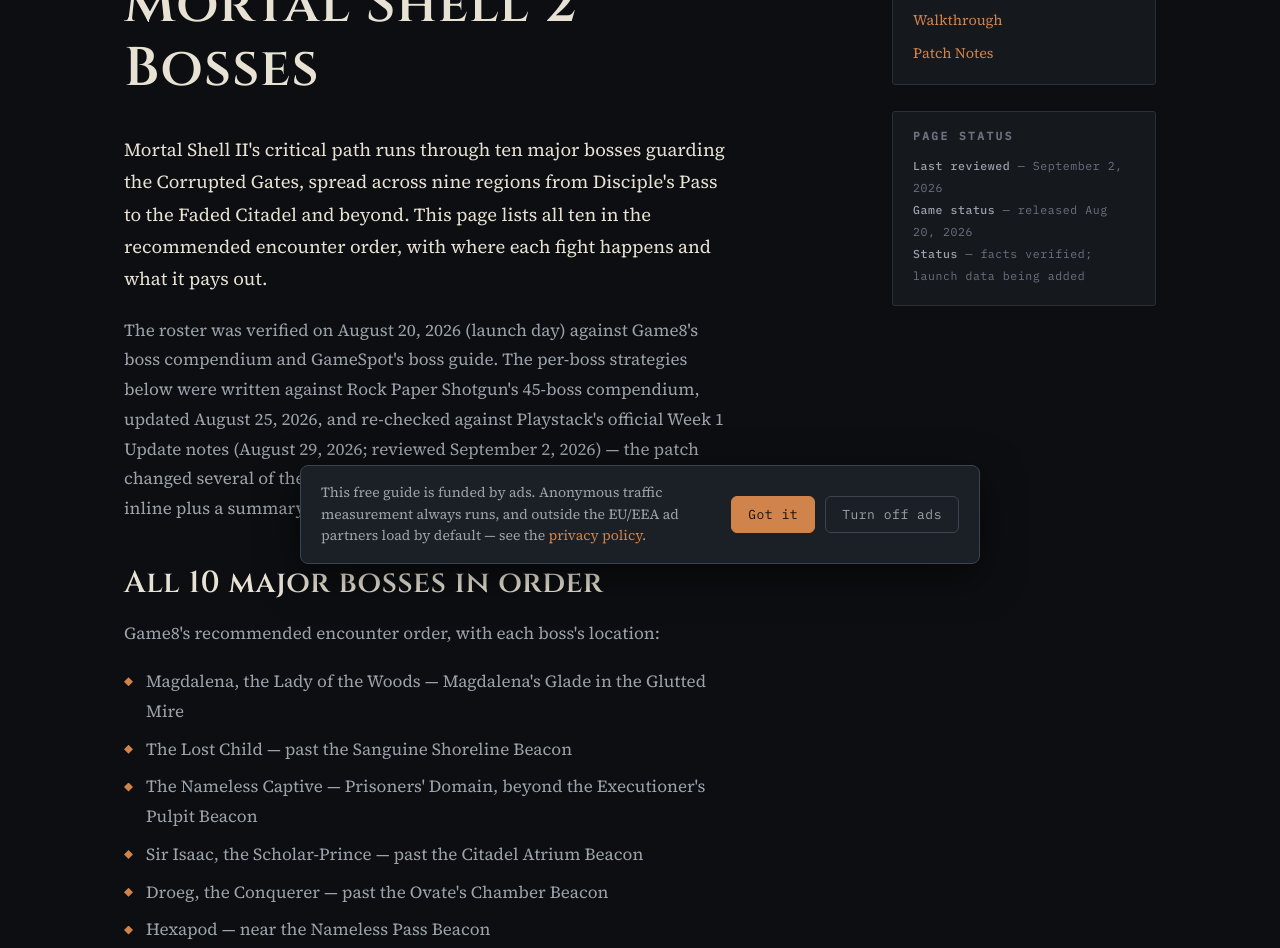
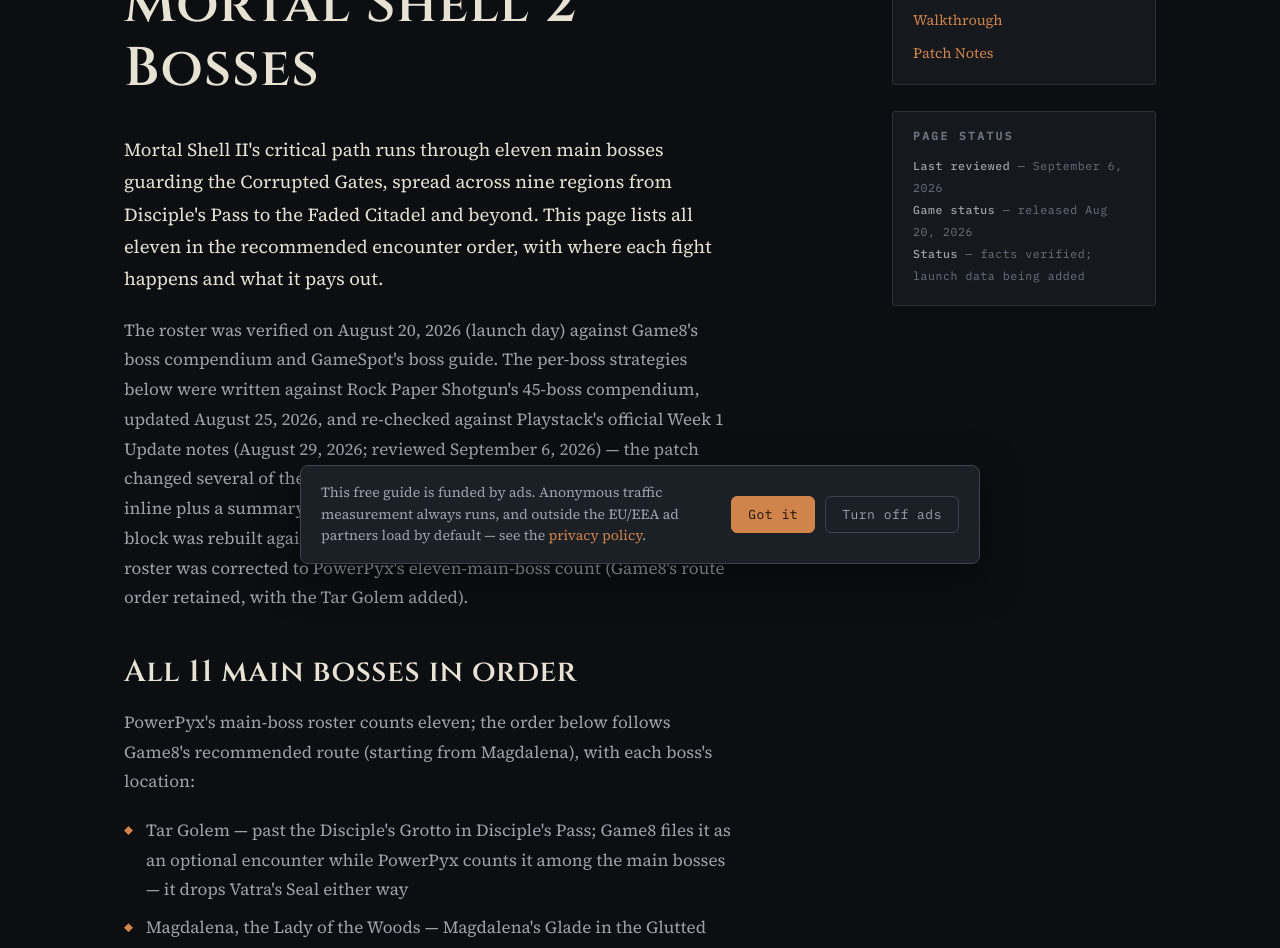
Before and after one commit to bruce-hmz/-mortalshell2, a Next.js app: page /bosses in a window 1280 px wide. Shown: the part 220-1168 px from the top of the page. Built offline with nearby package versions, Linux system fonts and the light colour scheme; no server answers.

Commit message:
content: player-demand actions 2026-09-06 (Zmey strategy rebuild, roster corrected to 11 main bosses, ossinite farming, death-gloom FAQ)

```diff
--- a/content/pages.ts
+++ b/content/pages.ts
@@ -718,9 +718,9 @@ export const guidePages: GuidePage[] = [
     slug: "farming-guide",
     metaTitle: "Mortal Shell 2 Farming Guide: Gloom, Coin & Glimpse After Week 1 Update",
     metaDescription:
-      "Where to farm Gloom, Coin and Glimpse in Mortal Shell 2 after the Week 1 Update: the un-capped Glimpse/Tarcore economy, Glimpse Stones, the Sunken Village sheep loop, Mammon's doubled gold, and the Tarforge math that decides what you actually need.",
+      "Where to farm Gloom, Coin and Glimpse in Mortal Shell 2 after the Week 1 Update: the un-capped Glimpse/Tarcore economy, the Sunken Village sheep loop, Mammon's doubled gold, where Ossinite actually drops, and the Tarforge math that decides what you actually need.",
     cardBlurb:
-      "Three Beacon loops for Gloom, four methods for Coin, and the Week 1 economy changes that decide how much you really need before grinding.",
+      "Three Beacon loops for Gloom, four methods for Coin, the Ossinite loop at Withered Shoals, and the Week 1 economy changes that decide how much you really need before grinding.",
     heroImage: {
       src: "/img/site-2.jpg",
       alt: "Mortal Shell II key art with a knight standing before a ruined bridge",
@@ -730,7 +730,7 @@ export const guidePages: GuidePage[] = [
     eyebrow: "Economy",
     intro: [
       "Everything in Fallgrimm costs something: levels eat Gloom, weapons eat Coin and materials, and the Tarforge happily consumes both. Most launch-era farm routes were calibrated to the old economy — then Balance Patch 1 (August 20) cut Tarforge smelting costs by 75%, significantly raised gold drops, and made Mammon enemies pay double. The Week 1 Update (August 29) went further and broke the economy's central constraint: **Glimpses and Tarcores are no longer finite**. This page ranks the loops actually worth your time under the current numbers, plus what each currency buys so you know when to stop grinding.",
-      "Loop data was verified on August 27, 2026 against GamingBolt's dedicated Gloom and Coin farming guides (both published post-launch on August 21), with Balance Patch 1 figures quoted from Playstack's official notes and the Week 1 economy changes quoted from Playstack's official Week 1 Update announcement (August 29, 2026; reviewed September 2, 2026). Loop mechanics tie back to how Beacon resting works — covered in the [fast travel guide](/fast-travel/) — and every currency sink is cross-referenced in our [weapons guide](/weapons/).",
+      "Loop data was verified on August 27, 2026 against GamingBolt's dedicated Gloom and Coin farming guides (both published post-launch on August 21), with Balance Patch 1 figures quoted from Playstack's official notes and the Week 1 economy changes quoted from Playstack's official Week 1 Update announcement (August 29, 2026; reviewed September 6, 2026). The Ossinite sourcing and the death-loss guidance were added September 6 from the wiki/Game8 materials documentation and current Steam forum reports. Loop mechanics tie back to how Beacon resting works — covered in the [fast travel guide](/fast-travel/) — and every currency sink is cross-referenced in our [weapons guide](/weapons/).",
     ],
     blocks: [
       {
@@ -786,6 +786,13 @@ export const guidePages: GuidePage[] = [
         ],
       },
       {
+        heading: "Where to farm Ossinite (the top of the material ladder)",
+        paragraphs: [
+          "Ossinite is the high-tier Tarforge material every endgame weapon ask feeds on, and it's the one currency question the loops above don't answer — unlike Gloom or Coin, it doesn't fall out of every kill. Per the Fextralife wiki, the reliable source is **Withered Shoals**, the area past the Gate of Mammon (the gate out of Marrow's west/southwest side). The loop: fast travel to the **Ossinite Falls Beacon**, sweep the fixed spawn points around the falls, rest to reset, and run it again — the same Beacon-rest rhythm as the Gloom routes above. Our [weapons guide](/weapons/) has the full Tarforge cost table so you know exactly how many loops you need.",
+          "Two caveats before you commit an evening. Game8's materials guide argues Ossinite may only drop **reliably in NG+**, since the dependable route wants the Muredean Actuator and other late progression — treat your first-playthrough Ossinite income as trickle, not flood. And skip the 'infinite Ossinite farm' videos still floating around YouTube: the Week 1 Update fixed exactly that exploit (see the economy block above), so the Beacon loop is the honest route.",
+        ],
+      },
+      {
         heading: "Where the money actually goes",
         paragraphs: [
           "Grinding without a target wastes an evening. The honest accounting: the Tarforge materials ladder (Ventrium through Ossinite) plus its Coin bill up to +25 comes to roughly 185,650 Coin in total per our weapons guide, but almost nobody pays that in one playthrough — pick your carry weapon and fund just its tiers. Levels from Beacon Gloom scale steeply; GamingBolt's farming numbers matter most in the 20-40 stretch where the Sunken Village and Mushroom Village Gate loops live. And shell bond upgrades eat **Glimpse**, not Gloom — 27 per shell to max, per our achievement guide. Beacon cleanses used to be one of the only Glimpse sources; the Week 1 Update added several more (Glimpse Stones, siphon rewards, Merrick's stock) and removed the ceiling, so Glimpse is now a grind-by-choice, not a rationed currency.",
@@ -802,6 +809,13 @@ export const guidePages: GuidePage[] = [
         paragraphs: [
           "Two loadout choices compound every loop above. First, enable **Auto Pick Up Gold** in the settings — GamingBolt flags it as the single biggest anti-tedium toggle, eliminating the per-drop pouch chase entirely. Second, slot the right Tarstone before an intentional farm: **Gloombound Stone** boosts Gloom-per-kill (its four levels each add a few percentage points), while **Justiciar's Stone** does the same for Coin drops. Both matter enough that GamingBolt recommends equipping them at the start of any dedicated run rather than mid-loop — and note the Week 1 change: both stones are now **Fragile**, meaning they wear down and break, in exchange for increased passive effects and on-break bonuses. Treat them as consumables to re-acquire for dedicated sessions (enemies, dungeons, and Merrick all supply the fragile line) instead of permanent fixtures.",
           "Night Mode adds a **20% Gloom gain bonus** if your skills can carry the harder enemies — a late-game amplifier, not an early option. And one spending note: The Collector, the night merchant, still sells Tarstones and Glimpses near the Abandoned Outpost Beacon after dark, and now carries Tarcores as well — leftover Coin converts to bond progress or forge materials if you'd rather skip the grind.",
+        ],
+      },
+      {
+        heading: "Can you recover Gloom you lost when you die?",
+        paragraphs: [
+          "Partially — and the smart play is to never need the answer. When you die, your unbanked Gloom drops where you fell, and players have been learning the hard way that the pile doesn't always wait around: the latest report on the Steam forums describes losing **20,000+ Gloom twice** (a bridge jump, then an enemy kill), finding the dropped pile had vanished from the map entirely, and getting no working recovery method — shooting the floor and the sky included. Treat dropped Gloom as at-risk: spend it down at a Beacon before risky jumps and boss attempts instead of hauling a big pile around.",
+          "The real fix arrived with the Week 1 Update: the **Egon's Stone**, a Fragile Tarstone that revives you at the dungeon entrance — and when it breaks, the death it covered costs you **no Gloom at all** (per Playstack's official notes). Merrick stocks them once you've gathered enough Ova, so carry one into any area that's been killing you. It's consumable insurance, not a permanent ward — which is exactly why it pairs well with the fragility economy above.",
         ],
       },
     ],
@@ -814,6 +828,7 @@ export const guidePages: GuidePage[] = [
         "Exact Glimpse payout per Beacon cleanse — totals vary by node and no source has published a complete table (the Week 1 Update added siphon Glimpse but published no numbers)",
         "Whether Mammon's doubled gold stacks with the Justiciar's Stone bonus additively or multiplicatively",
         "Hidden Nave chest Gloom amounts per chest — Game8 confirms the menu-reset method but not the per-chest payout",
+        "Whether dropped-on-death Gloom can vanish permanently — reported repeatedly on the Steam forums with no confirmed recovery method (carry an Egon's Stone meanwhile)",
       ],
     },
     related: [
@@ -844,8 +859,20 @@ export const guidePages: GuidePage[] = [
         name: "Game8 — Mortal Shell 2 Complete Walkthrough",
         url: "https://game8.co/games/Mortal-Shell-2/archives/614504",
       },
-    ],
-    reviewedOn: "September 2, 2026",
+      {
+        name: "Fextralife Wiki — Withered Shoals (Ossinite source area)",
+        url: "https://mortalshell2.wiki.fextralife.com/Withered_Shoals",
+      },
+      {
+        name: "Game8 — Mortal Shell 2 Upgrade Materials (Ossinite NG+ caveat)",
+        url: "https://game8.co/games/Mortal-Shell-2/archives/617742",
+      },
+      {
+        name: "Steam Discussions — 'Lost Gloom' (dropped-on-death Gloom vanishing)",
+        url: "https://steamcommunity.com/app/2584270/discussions/0/581681298840628348/",
+      },
+    ],
+    reviewedOn: "September 6, 2026",
     datePublished: "2026-08-29",
   },
   {
@@ -2082,24 +2109,25 @@ export const guidePages: GuidePage[] = [
   },
   {
     slug: "bosses",
-    metaTitle: "Mortal Shell 2 Bosses: All 10 Major Bosses in Order",
+    metaTitle: "Mortal Shell 2 Bosses: All 11 Major Bosses in Order",
     metaDescription:
-      "All 10 Mortal Shell 2 major bosses in order, with location, payout, and a phase-by-phase strategy for every fight, from Magdalena to Zmey.",
+      "All 11 Mortal Shell 2 main bosses in order, with location, payout, and a phase-by-phase strategy for every fight, from the Tar Golem to Zmey.",
     cardBlurb:
-      "All 10 major bosses in order, their regions, and which fights pay out shells and weapons.",
+      "All 11 main bosses in order, their regions, and which fights pay out shells and weapons.",
     h1: "Mortal Shell 2 Bosses",
     eyebrow: "Bosses",
     intro: [
-      "Mortal Shell II's critical path runs through ten major bosses guarding the Corrupted Gates, spread across nine regions from Disciple's Pass to the Faded Citadel and beyond. This page lists all ten in the recommended encounter order, with where each fight happens and what it pays out.",
-      "The roster was verified on August 20, 2026 (launch day) against Game8's boss compendium and GameSpot's boss guide. The per-boss strategies below were written against Rock Paper Shotgun's 45-boss compendium, updated August 25, 2026, and re-checked against Playstack's official Week 1 Update notes (August 29, 2026; reviewed September 2, 2026) — the patch changed several of these fights, and every changed fight carries a dated note inline plus a summary in the first block.",
+      "Mortal Shell II's critical path runs through eleven main bosses guarding the Corrupted Gates, spread across nine regions from Disciple's Pass to the Faded Citadel and beyond. This page lists all eleven in the recommended encounter order, with where each fight happens and what it pays out.",
+      "The roster was verified on August 20, 2026 (launch day) against Game8's boss compendium and GameSpot's boss guide. The per-boss strategies below were written against Rock Paper Shotgun's 45-boss compendium, updated August 25, 2026, and re-checked against Playstack's official Week 1 Update notes (August 29, 2026; reviewed September 6, 2026) — the patch changed several of these fights, and every changed fight carries a dated note inline plus a summary in the first block. On September 6 the Zmey strategy block was rebuilt against the active Steam discussion of that fight, and the roster was corrected to PowerPyx's eleven-main-boss count (Game8's route order retained, with the Tar Golem added).",
     ],
     blocks: [
       {
-        heading: "All 10 major bosses in order",
-        paragraphs: [
-          "Game8's recommended encounter order, with each boss's location:",
-        ],
-        bullets: [
+        heading: "All 11 main bosses in order",
+        paragraphs: [
+          "PowerPyx's main-boss roster counts eleven; the order below follows Game8's recommended route (starting from Magdalena), with each boss's location:",
+        ],
+        bullets: [
+          "Tar Golem — past the Disciple's Grotto in Disciple's Pass; Game8 files it as an optional encounter while PowerPyx counts it among the main bosses — it drops Vatra's Seal either way",
           "Magdalena, the Lady of the Woods — Magdalena's Glade in the Glutted Mire",
           "The Lost Child — past the Sanguine Shoreline Beacon",
           "The Nameless Captive — Prisoners' Domain, beyond the Executioner's Pulpit Beacon",
@@ -2109,13 +2137,13 @@ export const guidePages: GuidePage[] = [
           "Monolith — near the Obsidian Vault Beacon",
           "Malborn Offspring — near the Faithful's Shelter Beacon",
           "Orrem, the Discarded Golem — near the Bridge of Procession Beacon",
-          "Zmey, the Unbidden — The Hidden Nave Beacon, at The Unfounded Path (GameSpot's guide lists Zmey as the final boss)",
+          "Zmey, the Unbidden — The Hidden Nave Beacon, at The Unfounded Path (GameSpot's guide lists Zmey as the final boss; PowerPyx writes the region 'The Unfound Path')",
         ],
       },
       {
         heading: "The nine regions",
         paragraphs: [
-          "Bosses are spread across Disciple's Pass, Fainweald, Glutted Mire, Sanguine Caverns, Ruins of Mammon, Prisoners' Domain, Withered Shoals, Conquered Temple, and Faded Citadel, with the endgame encounters waiting along The Unfounded Path. Beyond the ten majors, the world is thick with optional bosses and minibosses — Game8's compendium counts 44 boss encounters in total, with some of them missable.",
+          "Bosses are spread across Disciple's Pass, Fainweald, Glutted Mire, Sanguine Caverns, Ruins of Mammon, Prisoners' Domain, Withered Shoals, Conquered Temple, and Faded Citadel, with the endgame encounters waiting along The Unfounded Path. Beyond the eleven mains, the world is thick with optional bosses and minibosses — Game8's compendium counts 44 boss encounters in total, with some of them missable.",
         ],
       },
       {
@@ -2127,7 +2155,7 @@ export const guidePages: GuidePage[] = [
       {
         heading: "Rewards worth planning around",
         paragraphs: [
-          "Per Game8's boss tables, the majors pay out boss-specific mementos and stones — Magdalena drops her Memento, the Lost Child the Lost Clotstone, the Nameless Captive the Captive's Scabstone — alongside hefty Gloom sums that scale from the 11,000s in the Glutted Mire to the 65,000s at the end of the path. Two optional fights matter just as much for build planners: the Tar Golem past the Disciple's Grotto drops Vatra's Seal (half of the strongest build setups), and the Great Arbiter of Flesh near Widow's Overlook drops the Arbiter's Prize stone that recurs across game8's recommended loadouts.",
+          "Per Game8's boss tables, the majors pay out boss-specific mementos and stones — Magdalena drops her Memento, the Lost Child the Lost Clotstone, the Nameless Captive the Captive's Scabstone — alongside hefty Gloom sums that scale from the 11,000s in the Glutted Mire to the 65,000s at the end of the path. Two fights a short detour off the critical path matter just as much for build planners: the Tar Golem rostered above drops Vatra's Seal (half of the strongest build setups), and the Great Arbiter of Flesh near Widow's Overlook drops the Arbiter's Prize stone that recurs across game8's recommended loadouts.",
         ],
       },
       {
@@ -2219,6 +2247,9 @@ export const guidePages: GuidePage[] = [
         paragraphs: [
           "The final exam: obscene health, a far-reaching **unblockable tail impale** that pins you for a follow-up butt slam capable of knocking you out of (or ending) your run, delayed fire breath, and post-riposte **AoE flame waves** that must be dashed into — getting clipped inflicts **Cosmic Disease**, locking you out of re-shelling and every skill and Tarstone. **Week 1 Update (August 29):** the tail grab no longer takes both Shell and Harbinger from 100-0 — except in Night Mode, where it still does — and the ring waves now align to the ground properly instead of floating.",
           "The shape of the win: stand under him and work the lower body, timing guards against the foot stamps; when he leaps back and raises the blade-throw, dodge immediately (your summoned companions rarely draw that specific throw — assume it's coming for you). Pack the **Seedbearer's Scripture** as your active if you've completed the Night Mode Forgotten Tower gland quest — triggered on-hit, it cures Cosmic Disease *and* floors Zmey for a free punish. And if the mountain won't move: the **Slayer Seal** exists precisely for fights like this, no shame attached — but know the price first: equipping it disables Steam achievements (developer-confirmed in August 2026), so trophy runs need to win this fight without it.",
+          "Where to stand and what to swing: Game8's take is that his **sides** are the safest footing — his front eats you with breath and blade throws, his rear with the tail. Players who've ground out the fight also report that hugging his legs and attacking **non-stop** denies his ranged flame attacks entirely, a pressure style that wants fast weapons (Axe, Dagger, Axatana — with a **Duality Tarstone** if you run the Axatana). The move that ends most attempts is the **helicopter spin**, and it has two versions with opposite answers: the **vertical ten-spin** cannot be parried, so sprint out of range and let it finish; the **horizontal spin** is fully parriable — and parrying every one of its hits is its own achievement hunt, if you're the stubborn type.",
+          "Phase two is where runs actually die, and rarely to the sword: players report the **burn effect stacks** through the second phase — tick after tick after tick — until a healthy Shell melts without a single clean hit landing. The most-repeated piece of community advice for this fight is simply to **freeze the boss**: it's the top answer in the biggest current Steam thread on Zmey, with video guides attached, so if your loadout can inflict freeze, build around it. His mid-fight **projectile barrage** draws the same kind of grief ('but the balls? So many') — respect it as a positioning problem, not a damage window.",
+          "Two footnotes for the end of the road. If you'd rather skip the exam entirely, a speed-kill route circulating on the Steam forums drops him in about **fifteen seconds, damage-free**, built on **Escalation 3/3** and **Deathmark 3/3** (a YouTube guide does the steering). And mind the kill itself: the [Finish the Fight achievement](/achievements-guide/) only counts if his HP reaches exactly **zero before the death cutscene** takes over — an ultimate started at low health can eat the kill, so save your ranged charges for the finisher.",
         ],
       },
       {
@@ -2234,6 +2265,8 @@ export const guidePages: GuidePage[] = [
       items: [
         "Second-source confirmation of the 44 total boss count",
         "Optional boss and miniboss roster per region",
+        "A Tar Golem strategy block — the roster's eleventh main boss (per PowerPyx) has no strategy section yet",
+        "Name and unlock conditions of the achievement for parrying every hit of Zmey's horizontal spin",
       ],
     },
     related: [
@@ -2248,6 +2281,14 @@ export const guidePages: GuidePage[] = [
         url: "https://game8.co/games/Mortal-Shell-2/archives/614453",
       },
       {
+        name: "PowerPyx — Mortal Shell 2 Boss Guide (All Main Bosses)",
+        url: "https://www.powerpyx.com/mortal-shell-2-boss-guide-all-main-bosses/",
+      },
+      {
+        name: "Game8 — Zmey, the Unbidden Boss Guide",
+        url: "https://game8.co/games/Mortal-Shell-2/archives/616314",
+      },
+      {
         name: "Rock Paper Shotgun — All 45 bosses in Mortal Shell 2 (per-boss strategies)",
         url: "https://www.rockpapershotgun.com/mortal-shell-2-all-bosses",
       },
@@ -2259,8 +2300,20 @@ export const guidePages: GuidePage[] = [
         name: "The Week 1 Update is Available Now — Mortal Shell II Steam announcement (Playstack, August 29, 2026)",
         url: "https://store.steampowered.com/news/app/2584270/view/1842212951305852",
       },
-    ],
-    reviewedOn: "September 2, 2026",
+      {
+        name: "Steam Discussions — 'Im not beating this final boss' (community Zmey strategies, incl. freeze)",
+        url: "https://steamcommunity.com/app/2584270/discussions/0/581681298840650982/",
+      },
+      {
+        name: "Steam Discussions — 'Bro with a sword for a face' (Zmey helicopter-spin parry split)",
+        url: "https://steamcommunity.com/app/2584270/discussions/0/581681298840702741/",
+      },
+      {
+        name: "Steam Discussions — The final boss in 15 seconds (Escalation 3/3 + Deathmark 3/3 build)",
+        url: "https://steamcommunity.com/app/2584270/discussions/0/581680955259021896/",
+      },
+    ],
+    reviewedOn: "September 6, 2026",
   },
   {
     slug: "tips",
```
